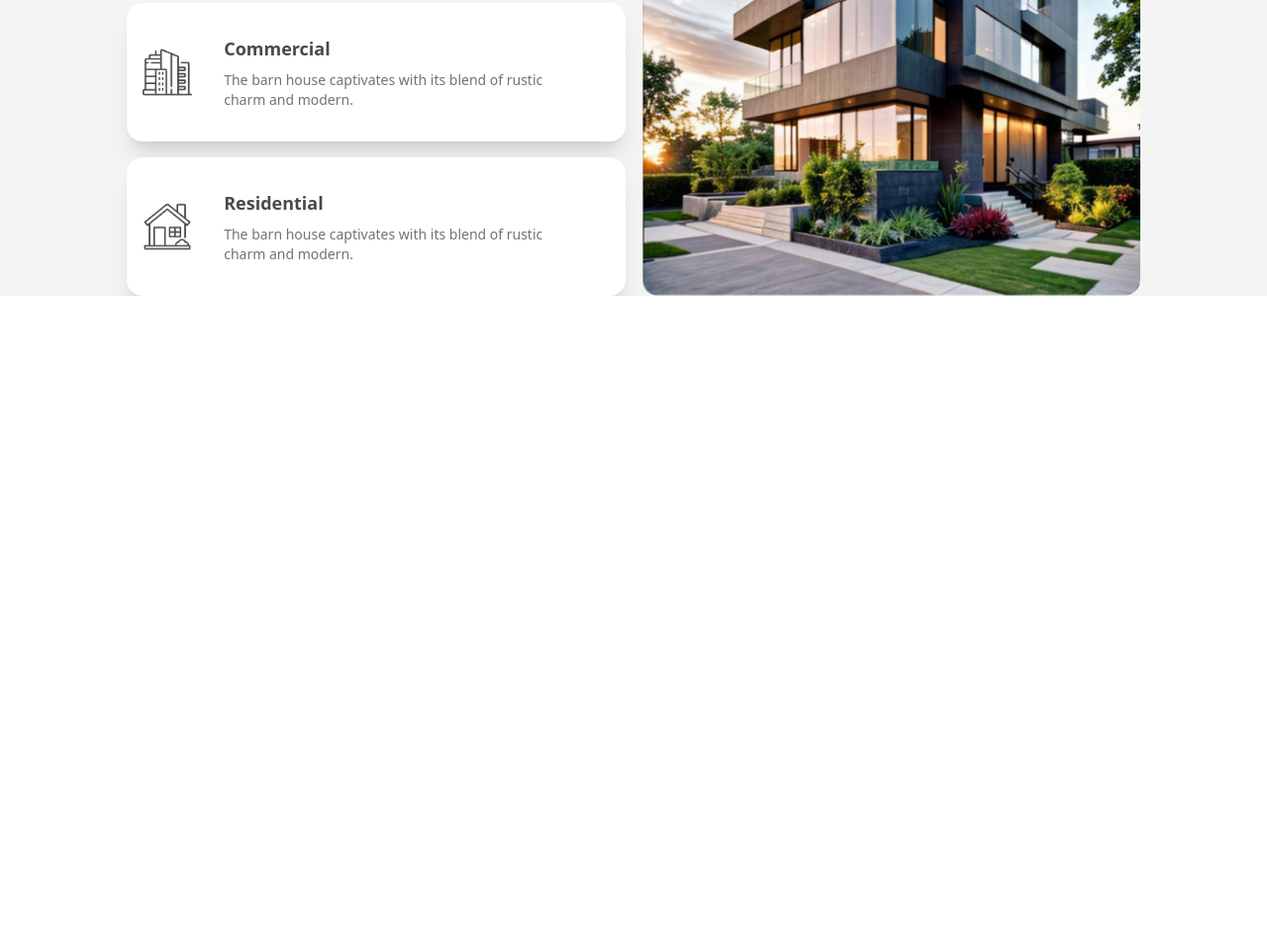
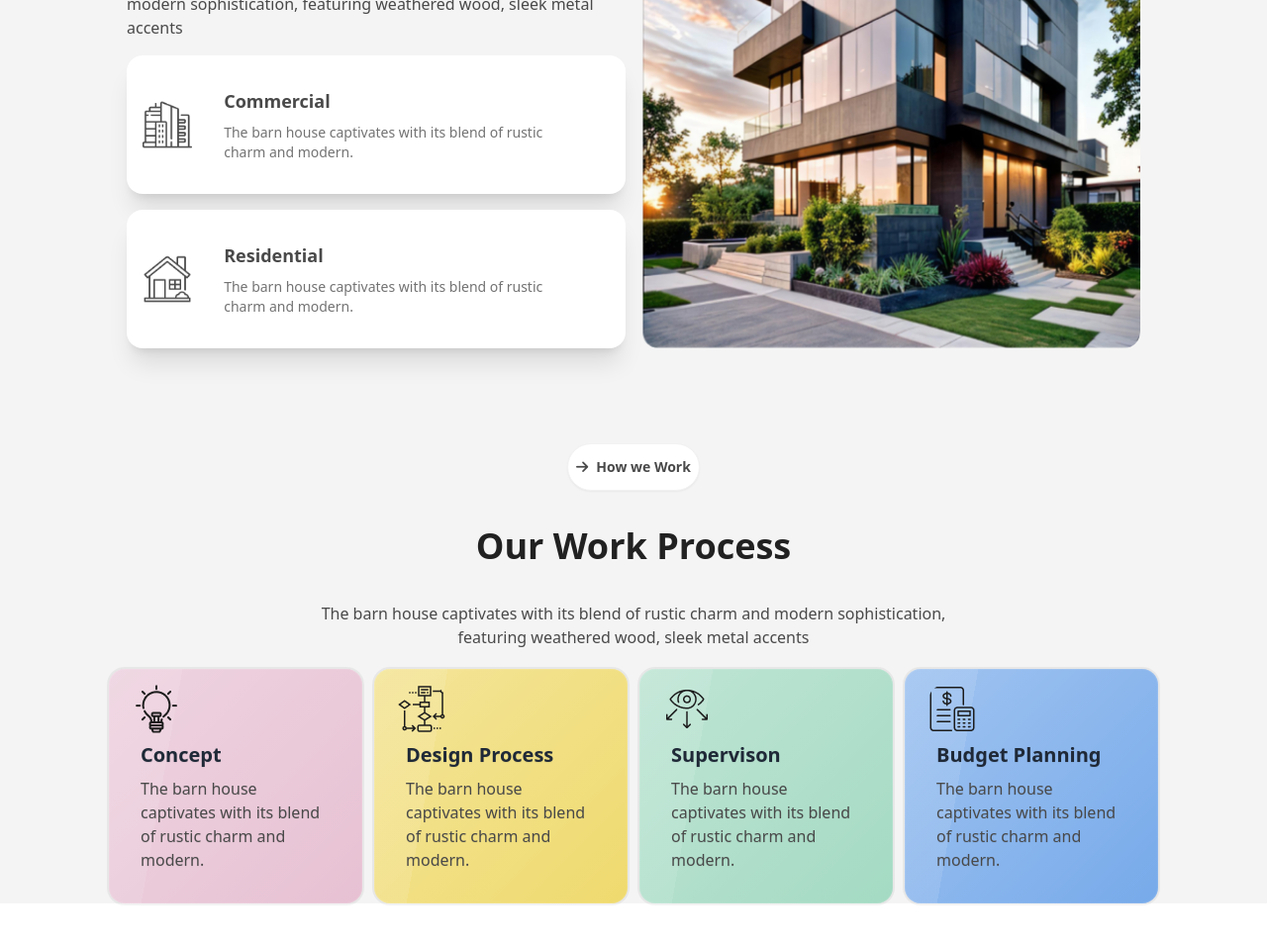
Before and after one commit to HMostafiz-Hamza/Assaignment-3, a plain HTML site: page index.html in a window 1280 px wide. Shown: the part 1007-1960 px from the top of the page at 99% size. Before the commit the page ends 1306 px from the top, so only its background shows below. Drawn offline with nearby package versions, Linux system fonts and the light colour scheme.

Commit message:
About us done

```diff
--- a/index.html
+++ b/index.html
@@ -116,8 +116,9 @@
     <!-- Main Start -->
     <main class=" bg-[#F4F4F4]">
       <!-- About Us Section -->
-      <section class="about-us w-4/5 m-auto pt-5 flex gap-4">
-        <div class="w-1/2">
+      <section class="about-us w-4/5 m-auto flex flex-col lg:flex-row pt-10 gap-4 mb">
+        <div class="lg:w-1/2">
+            <img src="assets/Vector.png" class="-translate-x-10 -translate-y-4 w-24" alt="">
             <a class="btn rounded-full bg-[#ffffff] px-2 py-0 text-[#494949]"><i class=" fa-solid fa-arrow-right text-[#494949]"></i>About Us</a>
             <h2 class="text-[#212121] text-4xl font-bold my-4">We design thoughtful, liveable spaces</h2>
             <p class="text-[#494949] text-base font-medium">The barn house captivates with its blend of rustic charm and
@@ -147,8 +148,55 @@
               </div>
             </div>
         </div>
-        <div class="w-1/2">
+        <div class="lg:w-1/2">
           <img src="assets/Rectangle.png" class="h-full rounded-2xl" alt="">
+        </div>
+      </section>
+      <!-- Our Work Process Section -->
+      <section class="work flex flex-col items-center gap-5 my-24 w-4/5 mx-auto">
+        <div>
+          <a class=" btn rounded-full bg-[#ffffff] px-2 py-0 text-[#494949]"><i class=" fa-solid fa-arrow-right text-[#494949]"></i>How we Work</a>
+        </div>
+        <h2 class="text-[#212121] text-4xl font-bold my-4 text-center">Our Work Process</h2>
+        <p class="text-[#494949] text-base font-medium text-center">The barn house captivates with its blend of rustic charm and
+          modern sophistication,<br> featuring weathered wood, sleek metal accents</p>
+        <div class="flex gap-3 lg:flex-row flex-col">
+        <div class="card glass w-64 bg-[#E7C1D3] flex flex-col items-start ">
+            <figure class="mt-4 ml-6">
+              <img src="assets/concept.png" alt="">
+            </figure>
+            <div class="card-body pt-2">
+              <h2 class="card-title">Concept</h2>
+              <p class="text-[#494949]">The barn house captivates with its blend of rustic charm and modern.</p>
+            </div>
+        </div>
+        <div class="card glass w-64 bg-[#EFDA6E] flex flex-col items-start ">
+            <figure class="mt-4 ml-6">
+              <img src="assets/flow-chart.png" alt="">
+            </figure>
+            <div class="card-body pt-2">
+              <h2 class="card-title">Design Process</h2>
+              <p class="text-[#494949]">The barn house captivates with its blend of rustic charm and modern.</p>
+            </div>
+        </div>
+        <div class="card glass w-64 bg-[#A4DAC3] flex flex-col items-start ">
+            <figure class="mt-4 ml-6">
+              <img src="assets/vision.png" alt="">
+            </figure>
+            <div class="card-body pt-2">
+              <h2 class="card-title">Supervison</h2>
+              <p class="text-[#494949]">The barn house captivates with its blend of rustic charm and modern.</p>
+            </div>
+        </div>
+        <div class="card glass w-64 bg-[#77AAEA] flex flex-col items-start ">
+            <figure class="mt-4 ml-6">
+              <img src="assets/budget-planning.png" alt="">
+            </figure>
+            <div class="card-body pt-2">
+              <h2 class="card-title">Budget Planning</h2>
+              <p class="text-[#494949]">The barn house captivates with its blend of rustic charm and modern.</p>
+            </div>
+        </div>
         </div>
       </section>
     </main>
```
